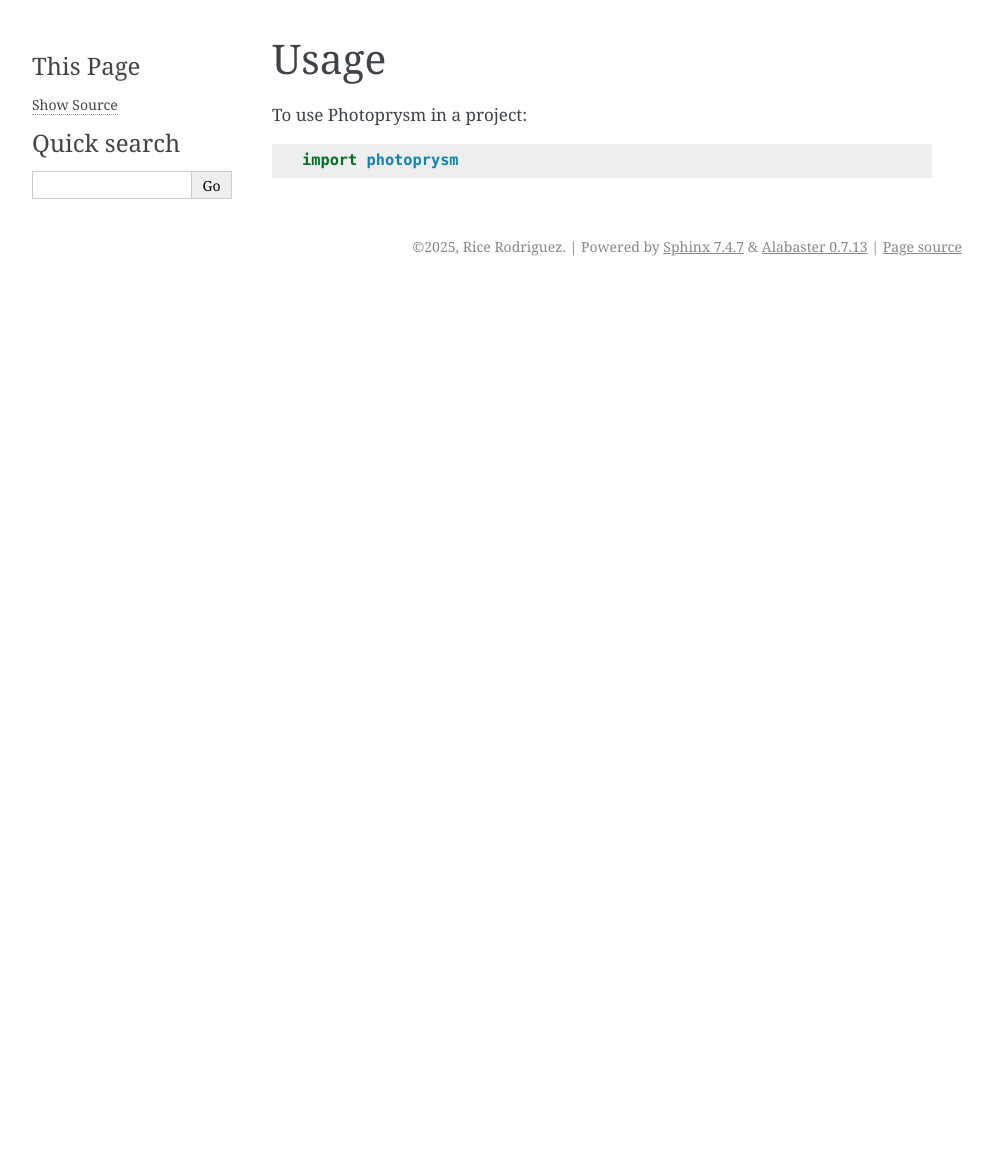
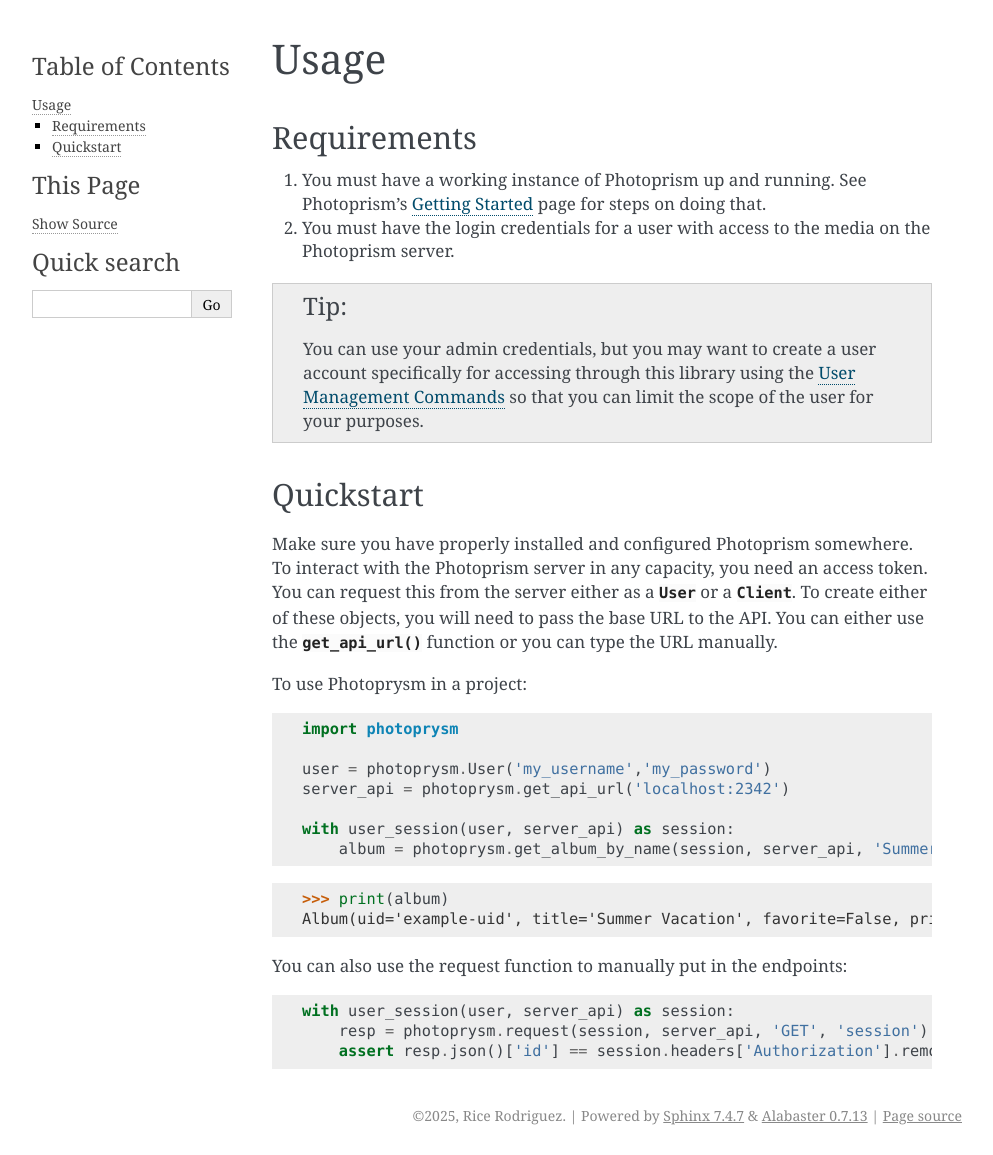
Before and after one commit to ricerodriguez/photoprysm, a Sphinx documentation site: the page built from docs/usage.rst, in a window 1280 px wide. Shown: the whole page, without its empty margins (148-1141 px from the left). Built offline with Sphinx 7.4.7, drawn with Linux system fonts in a browser that asks for light colours; before the commit the page ends 900 px from its top, so only the background shows below that.

Commit message:
Update usage docs

```diff
--- a/docs/usage.rst
+++ b/docs/usage.rst
@@ -2,6 +2,49 @@
 Usage
 =====
 
+Requirements
+------------
+
+1. You must have a working instance of Photoprism up and running. See
+   Photoprism's `Getting Started`_ page for steps on doing that.
+2. You must have the login credentials for a user with access to the
+   media on the Photoprism server.
+
+.. tip:: You can use your admin credentials, but you may want to
+   create a user account specifically for accessing through this
+   library using the `User Management Commands`_ so that you can limit
+   the scope of the user for your purposes.
+
+
+Quickstart
+----------
+
+Make sure you have properly installed and configured Photoprism
+somewhere. To interact with the Photoprism server in any capacity, you
+need an access token. You can request this from the server either as a
+:class:`User` or a :class:`Client`. To create either of these objects,
+you will need to pass the base URL to the API. You can either use the
+:func:`get_api_url` function or you can type the URL manually.
+
 To use Photoprysm in a project::
 
     import photoprysm
+
+    user = photoprysm.User('my_username','my_password')
+    server_api = photoprysm.get_api_url('localhost:2342')
+
+    with user_session(user, server_api) as session:
+        album = photoprysm.get_album_by_name(session, server_api, 'Summer Vacation')
+
+>>> print(album)
+Album(uid='example-uid', title='Summer Vacation', favorite=False, private=False, description='')
+
+You can also use the request function to manually put in the endpoints::
+
+    with user_session(user, server_api) as session:
+        resp = photoprysm.request(session, server_api, 'GET', 'session')
+        assert resp.json()['id'] == session.headers['Authorization'].removeprefix('Bearer ')
+
+
+.. _`Getting Started`: https://docs.photoprism.app/getting-started/
+.. _`User Management Commands`: https://docs.photoprism.app/user-guide/users/cli/
```
